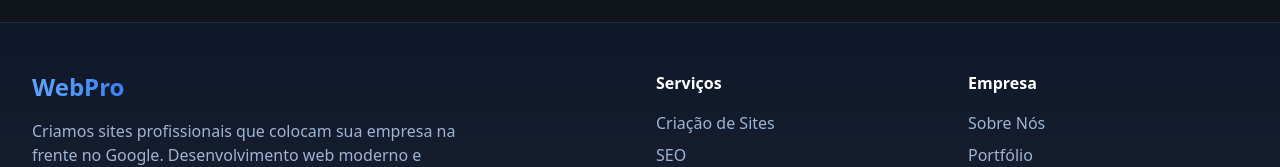
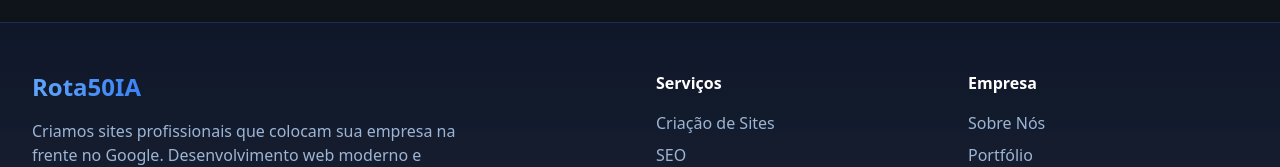
Before and after one commit to edilson-morais/sites-profissionais-rota50ia-edit, a React (Vite) app: page / in a window 1280 px wide. Shown: the part 5944-6111 px from the top of the page. Built offline with nearby package versions, Linux system fonts and the light colour scheme.

Commit message:
Visual edit in Lovable
Edited UI in Lovable

```diff
--- a/src/components/Footer.tsx
+++ b/src/components/Footer.tsx
@@ -1,13 +1,11 @@
-import { Facebook, Instagram, Linkedin, Twitter } from "lucide-react"
-
+import { Facebook, Instagram, Linkedin, Twitter } from "lucide-react";
 export const Footer = () => {
-  return (
-    <footer className="bg-gradient-section border-t border-blue-800/30">
+  return <footer className="bg-gradient-section border-t border-blue-800/30">
       <div className="max-w-7xl mx-auto px-4 sm:px-6 lg:px-8">
         <div className="py-12 grid grid-cols-1 md:grid-cols-4 gap-8">
           <div className="col-span-1 md:col-span-2">
             <div className="mb-4">
-              <span className="text-2xl font-bold bg-gradient-to-r from-blue-400 to-blue-500 bg-clip-text text-transparent">WebPro</span>
+              <span className="text-2xl font-bold bg-gradient-to-r from-blue-400 to-blue-500 bg-clip-text text-transparent">Rota50IA</span>
             </div>
             <p className="text-blue-200/80 mb-6 max-w-md">
               Criamos sites profissionais que colocam sua empresa na frente no Google.
@@ -66,6 +64,5 @@ export const Footer = () => {
           </div>
         </div>
       </div>
-    </footer>
-  )
-}
+    </footer>;
+};
```
